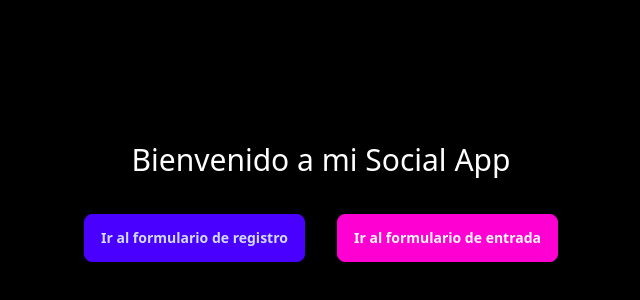
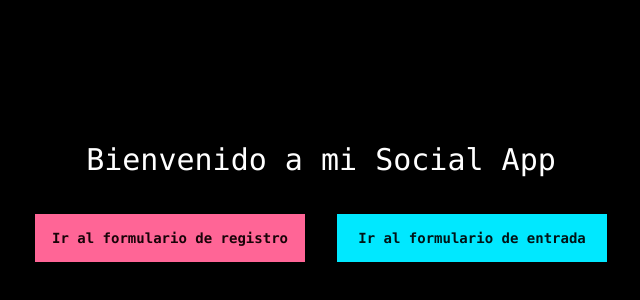
Before and after one commit to b00tc4mp/isdi-parttime-202406, a React (Create React App) app in the folder staff/ventura-rodriguez/social-app/: page / in a window 1280 px wide. Shown: the part 198-498 px from the top of the page, without its empty margins (319-959 px from the left). Built offline with nearby package versions, Linux system fonts and the light colour scheme.

Commit message:
add router to social-app

```diff
--- a/staff/ventura-rodriguez/social-app/package.json
+++ b/staff/ventura-rodriguez/social-app/package.json
@@ -3,6 +3,7 @@
   "version": "0.0.0",
   "private": true,
   "devDependencies": {
+    "@tailwindcss/typography": "0.5.15",
     "@testing-library/jest-dom": "5.17.0",
     "@testing-library/react": "13.4.0",
     "@testing-library/user-event": "13.5.0",
@@ -12,6 +13,8 @@
   "dependencies": {
     "react": "18.3.1",
     "react-dom": "18.3.1",
+    "react-router": "6",
+    "react-router-dom": "6",
     "react-scripts": "5.0.1",
     "web-vitals": "2.1.4"
   },
--- a/staff/ventura-rodriguez/social-app/public/index.html
+++ b/staff/ventura-rodriguez/social-app/public/index.html
@@ -1,5 +1,5 @@
 <!DOCTYPE html>
-<html lang="es">
+<html lang="es" data-theme="cyberpunk">
   <head>
     <meta charset="utf-8" />
     <link rel="icon" href="%PUBLIC_URL%/favicon.ico" />
--- a/staff/ventura-rodriguez/social-app/src/App.jsx
+++ b/staff/ventura-rodriguez/social-app/src/App.jsx
@@ -1,10 +1,15 @@
 import React from "react";
-import { Landing } from "./pages";
+import { Landing, Login, SignUp } from "./pages";
+import { Route, Routes } from "react-router-dom";
 
 function App() {
   return (
     <main className="App">
-      <Landing />
+      <Routes>
+        <Route path="/" element={<Landing />} />
+        <Route path="/login" element={<Login />} />
+        <Route path="/sign-up" element={<SignUp />} />
+      </Routes>
       {/*
         - Landing
         - Login
--- a/staff/ventura-rodriguez/social-app/src/index.css
+++ b/staff/ventura-rodriguez/social-app/src/index.css
@@ -3,5 +3,9 @@
 @tailwind utilities;
 
 body {
-  @apply bg-black w-screen h-screen max-w-full text-white;
+  @apply bg-black w-screen h-screen max-w-full text-white font-mono;
 }
+
+.prose {
+  @apply text-white;
+}
--- a/staff/ventura-rodriguez/social-app/src/index.jsx
+++ b/staff/ventura-rodriguez/social-app/src/index.jsx
@@ -3,11 +3,14 @@ import ReactDOM from "react-dom/client";
 import "./index.css";
 import App from "./App";
 import reportWebVitals from "./reportWebVitals";
+import { BrowserRouter } from "react-router-dom";
 
 const root = ReactDOM.createRoot(document.getElementById("root"));
 root.render(
   <React.StrictMode>
-    <App />
+    <BrowserRouter>
+      <App />
+    </BrowserRouter>
   </React.StrictMode>
 );
 
--- a/staff/ventura-rodriguez/social-app/src/pages/Landing.jsx
+++ b/staff/ventura-rodriguez/social-app/src/pages/Landing.jsx
@@ -1,4 +1,5 @@
 import { Component } from "react";
+import { Link } from "react-router-dom";
 
 class Landing extends Component {
   render() {
@@ -9,12 +10,22 @@ class Landing extends Component {
             <h1 className="text-3xl">Bienvenido a mi Social App</h1>
           </div>
           <div className="grid grid-cols-2 gap-8">
-            <button className="btn btn-primary btn-md">
+            <Link
+              to="/sign-up"
+              target="_self"
+              rel="next"
+              className="btn btn-primary btn-md"
+            >
               Ir al formulario de registro
-            </button>
-            <button className="btn btn-secondary btn-md">
+            </Link>
+            <Link
+              to="/login"
+              target="_self"
+              rel="next"
+              className="btn btn-secondary btn-md"
+            >
               Ir al formulario de entrada
-            </button>
+            </Link>
           </div>
         </div>
       </section>
--- /dev/null
+++ b/staff/ventura-rodriguez/social-app/src/pages/Login.jsx
@@ -0,0 +1,9 @@
+import { Component } from "react";
+
+class Login extends Component {
+  render() {
+    return <>Soy el login</>;
+  }
+}
+
+export default Login;
--- a/staff/ventura-rodriguez/social-app/src/pages/SignUp.jsx
+++ b/staff/ventura-rodriguez/social-app/src/pages/SignUp.jsx
@@ -0,0 +1,9 @@
+import { Component } from "react";
+
+class SignUp extends Component {
+  render() {
+    return <>Soy el signup</>;
+  }
+}
+
+export default SignUp;
--- a/staff/ventura-rodriguez/social-app/src/pages/index.jsx
+++ b/staff/ventura-rodriguez/social-app/src/pages/index.jsx
@@ -1,3 +1,7 @@
 import _Landing from "./Landing.jsx";
+import _Login from "./Login.jsx";
+import _SignUp from "./SignUp.jsx";
 
 export const Landing = _Landing;
+export const Login = _Login;
+export const SignUp = _SignUp;
--- a/staff/ventura-rodriguez/social-app/tailwind.config.js
+++ b/staff/ventura-rodriguez/social-app/tailwind.config.js
@@ -1,8 +1,64 @@
+const { fontFamily, screens } = require("tailwindcss/defaultTheme");
+
 /** @type {import('tailwindcss').Config} */
 module.exports = {
+  mode: "jit",
   content: ["./src/**/*.{jsx,js}"],
   theme: {
-    extend: {},
+    fontFamily: fontFamily,
+    screens: {
+      "3xs": { min: "320px" },
+      "2xs": { min: "380px" },
+      xs: { min: "475px" },
+      ...screens,
+      "max-xl": { max: "1279px" },
+      "max-lg": { max: "1023px" },
+      "max-md": { max: "767px" },
+      "max-sm": { max: "639px" },
+      "max-xs": { max: "474px" },
+      "max-2xs": { max: "379px" },
+      "max-3xs": { max: "319px" },
+    },
+    aspectRatio: {
+      "1/1": "1 / 1",
+      "3/4": "3 / 4",
+    },
   },
-  plugins: [require("daisyui")],
+  daisyui: {
+    themes: [
+      "light",
+      "dark",
+      "cupcake",
+      "bumblebee",
+      "emerald",
+      "corporate",
+      "synthwave",
+      "retro",
+      "cyberpunk",
+      "valentine",
+      "halloween",
+      "garden",
+      "forest",
+      "aqua",
+      "lofi",
+      "pastel",
+      "fantasy",
+      "wireframe",
+      "black",
+      "luxury",
+      "dracula",
+      "cmyk",
+      "autumn",
+      "business",
+      "acid",
+      "lemonade",
+      "night",
+      "coffee",
+      "winter",
+      "dim",
+      "nord",
+      "sunset",
+    ],
+  },
+  plugins: [require("@tailwindcss/typography"), require("daisyui")],
 };
```
